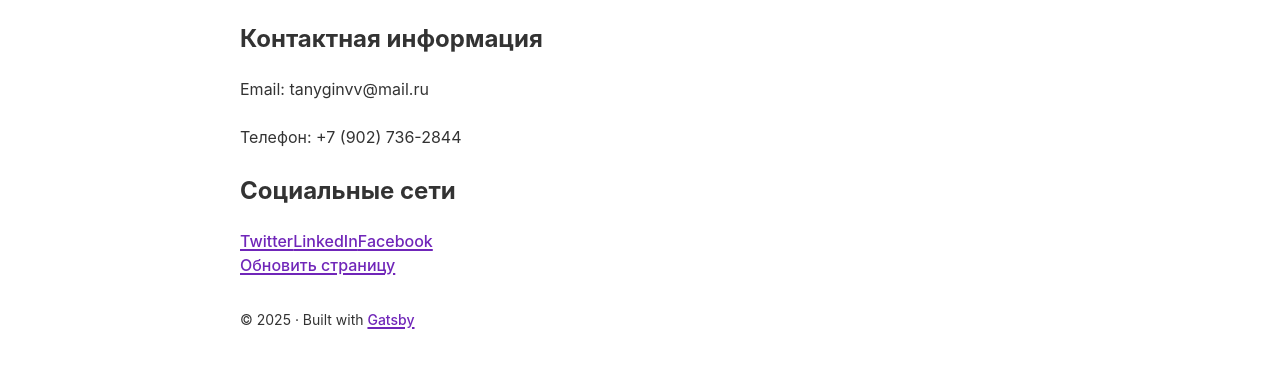
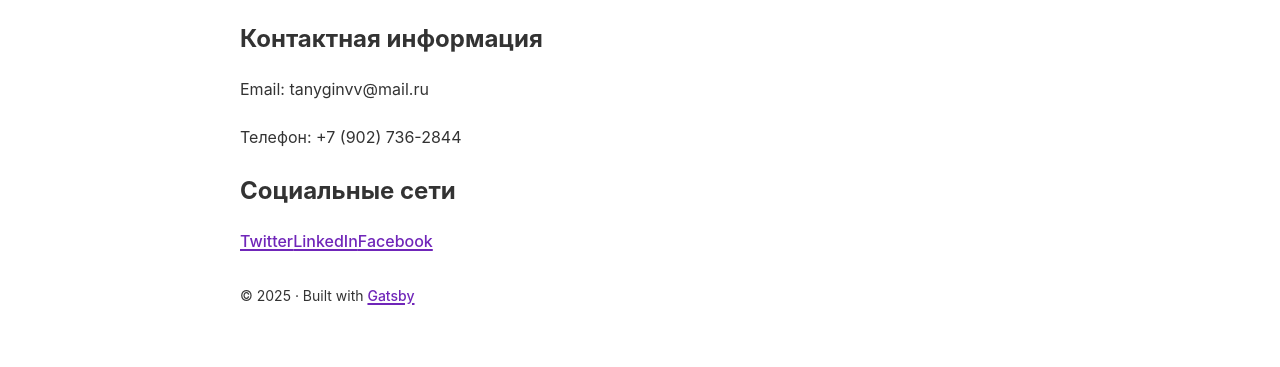
Before and after one commit to tanyginvv/ppo-ci_cd, a Gatsby site: page / in a window 1280 px wide. Shown: the part 211-578 px from the top of the page. Built offline with nearby package versions, Linux system fonts and the light colour scheme; Gatsby itself is replaced by a stand-in of ours.

Commit message:
Убрал лишнее

```diff
--- a/src/pages/index.jsx
+++ b/src/pages/index.jsx
@@ -25,11 +25,6 @@ const IndexPage = () => (
             <a href="#" className="text-blue-500 hover:text-blue-700 transition">Facebook</a>
           </div>
         </div>
-        <div className="text-center mt-6">
-          <Link to="/" className="text-blue-500 hover:text-blue-700 transition">
-            Обновить страницу
-          </Link>
-        </div>
       </div>
     </main>
   </Layout>
```
